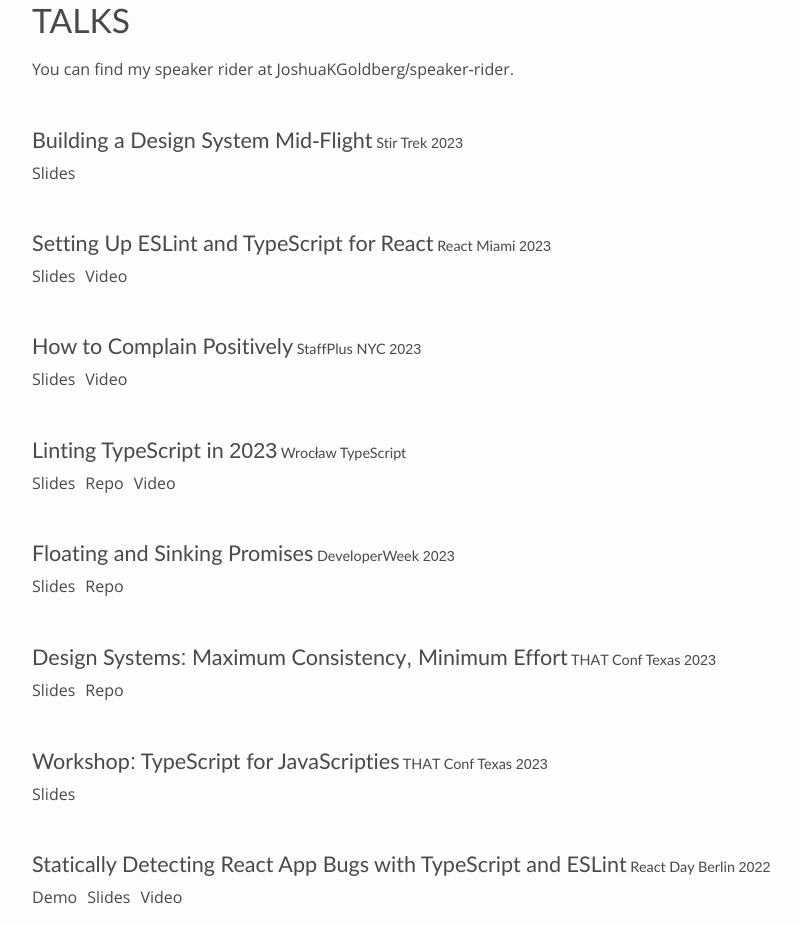
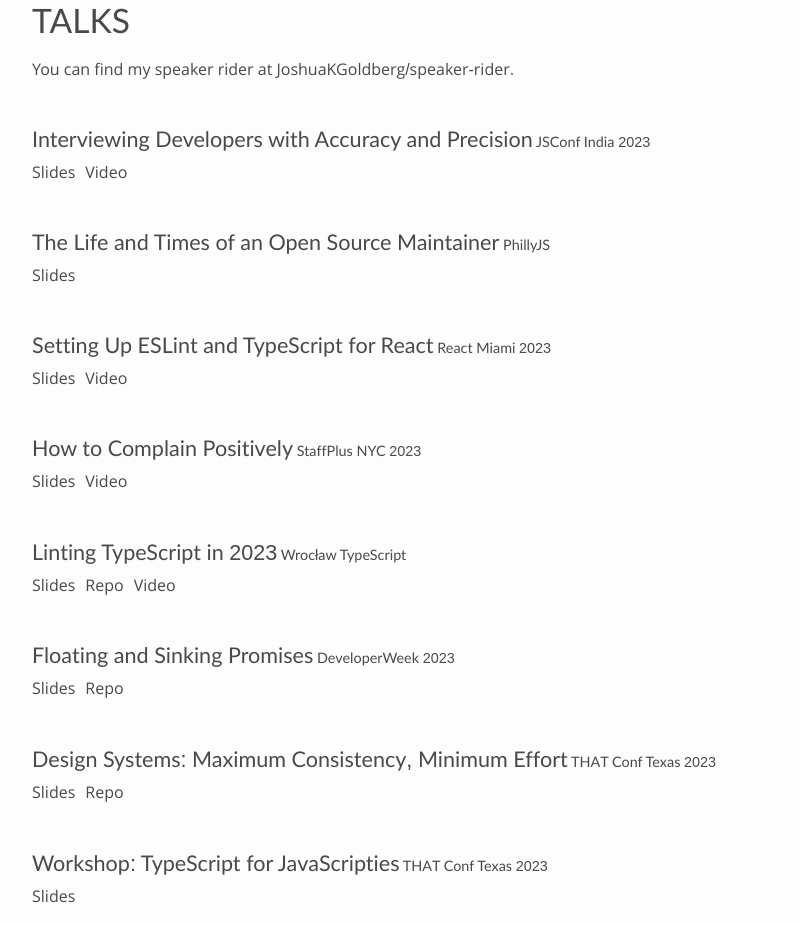
Before and after one commit to JoshuaKGoldberg/joshuakgoldberg-dot-com-old, a website: page src/index.html in a window 1280 px wide. Shown: the part 1315-2240 px from the top of the page, without its empty margins (68-869 px from the left). Drawn offline with Linux system fonts and the light colour scheme.

Commit message:
JSConf India 2023, PhillyJS

```diff
--- a/src/index.html
+++ b/src/index.html
@@ -177,14 +177,42 @@
 
           <ul class="groups callout-groups">
             <li class="group callout-group">
-              <a class="recipient" href="https://stirtrek.com/speakers/2023/Josh-Goldberg.html" rel="noopener" target="_blank">
-                <strong>Building a Design System Mid-Flight</strong>
-                Stir Trek 2023
+              <a class="recipient" href="https://jsconf.in" rel="noopener" target="_blank">
+                <strong>Interviewing Developers with Accuracy and Precision</strong>
+                JSConf India 2023
               </a>
               <p class="links">
                 <a
-                  aria-label="Slides: Building a Design System Mid-Flight"
-                  href="https://1drv.ms/p/s!AvUc1cvPrJnWvt12FYHj9L7wd06kdw"
+                  aria-label="Slides: Interviewing Developers with Accuracy and Precision"
+                  href="https://1drv.ms/p/s!AvUc1cvPrJnWvt4kuQ5uqsWwXVu8MQ"
+                  rel="noopener"
+                  target="_blank"
+                  >Slides</a
+                >
+                <a
+                  aria-label="Video: Interviewing Developers with Accuracy and Precision"
+                  href="https://www.youtube.com/watch?v=eY2lmQ8o3EI&t=10125s&ab_channel=JSConf"
+                  rel="noopener"
+                  target="_blank"
+                  >Video</a
+                >
+              </p>
+            </li>
+
+            <li class="group callout-group">
+              <a
+                class="recipient"
+                href="https://www.eventbrite.com/e/philadelphia-javascript-club-contributing-to-open-source-projects-tickets-621853449407"
+                rel="noopener"
+                target="_blank"
+              >
+                <strong>The Life and Times of an Open Source Maintainer</strong>
+                PhillyJS
+              </a>
+              <p class="links">
+                <a
+                  aria-label="Slides: The Life and Times of an Open Source Maintainer"
+                  href="https://1drv.ms/p/s!AvUc1cvPrJnWvt4oE1oTyST7IfyJhg"
                   rel="noopener"
                   target="_blank"
                   >Slides</a
```
